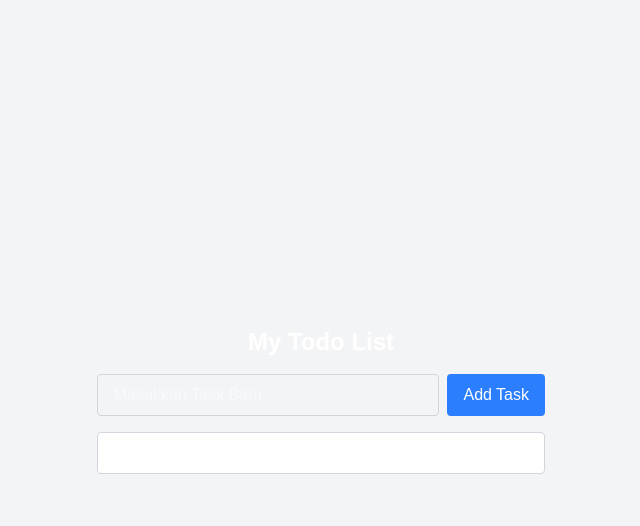
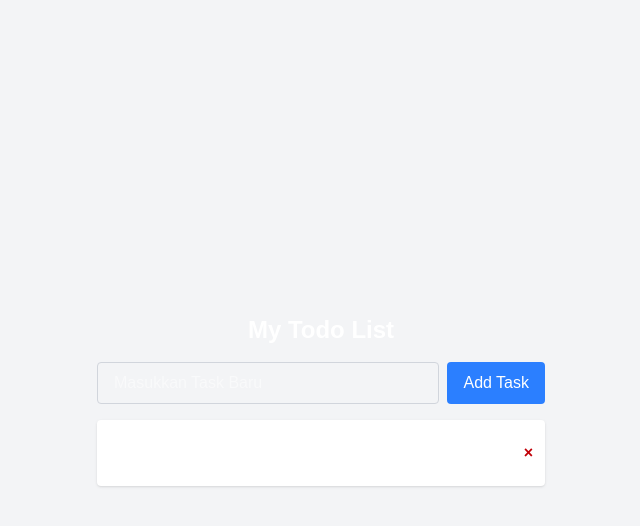
Before and after one commit to fitriyanianisa18/frontend-batch-4, a Next.js app: page /todo-list in a window 1280 px wide. Both pictures are taken after typing "Sample" into the empty fields and a click on the button "Add Task". Shown: the top 526 px of the page, without its empty margins (319-959 px from the left). Built offline with nearby package versions, Linux system fonts and the light colour scheme.

Commit message:
Add conditional rendering

```diff
--- a/src/app/todo-list/page.jsx
+++ b/src/app/todo-list/page.jsx
@@ -39,12 +39,33 @@ export default function Home() {
     ))
   }
 
+  const hasTodos = todos.length > 0
+
+  const deleteTodo = (id) => {
+    setTodos(todos.filter(todo => todo.id !== id))
+  }
+
   return (
     <main className="flex min-h-screen flex-col items-center justify-center p-6 bg-gray-100">
       <div className="w-full max-w-md space-y-4">
         <h1 className="text-2xl font-bold text-center">My Todo List</h1>
         <TodoInput input={input} setInput={setInput} addTodo={addTodo} />
-        <TodoList todos={todos} toggleDone={toggleDone} />
+
+        {/* 1. if-else */}
+          {/* {(() => {
+            if (!hasTodos) {
+              return <p className='text-center text-gray-500'>Task is empty. Please create a task.</p>
+            } else {
+              return <TodoList todos={todos} toggleDone={toggleDone} deleteTodo={deleteTodo}/>;
+            }
+          })()} */}
+
+          {/* 2. Ternary Operator */}
+          {/* {hasTodos ? <TodoList todos={todos} toggleDone={toggleDone} deleteTodo={deleteTodo}/> : <p className='text-center text-gray-500'>Task is empty. Please create a task.</p>} */}
+
+          {/* 3. Logical AND (&&) */}
+          {hasTodos && <TodoList todos={todos} toggleDone={toggleDone} deleteTodo={deleteTodo}/>}
+          {!hasTodos && <p className='text-center text-gray-500'>Task is empty. Please create a task.</p>}
       </div>
     </main>
   )
--- a/src/components/todoComponents/todoItem.jsx
+++ b/src/components/todoComponents/todoItem.jsx
@@ -1,14 +1,27 @@
-export default function TodoItem({ todo, toggleDone }) {
+export default function TodoItem({ todo, toggleDone, deleteTodo }) {
   return (
-    <li
-      onClick={() => toggleDone(todo.id)}
-      className={`px-4 py-2 rounded cursor-pointer ${
+    <div className="flex items-center justify-between bg-white rounded p-3 shadow-sm">
+      <span onClick={() => toggleDone(todo.id)} className={`px-4 py-2 rounded cursor-pointer ${
         todo.done
           ? 'bg-green-400 text-gray-500 line-through'
-          : 'bg-white border border-gray-300 hover:bg-gray-50'
-      }`}
-    >
-      {todo.text}
-    </li>
+          : 'bg-white border hover:bg-gray-50'
+      }`}>
+        {todo.text}
+      </span>
+      <button onClick={() => deleteTodo(todo.id)} className="ml-3 text-red-400 hover: text-red-700 font-bold">
+        &times;
+      </button>
+    </div>
+
+    // <li
+    //   onClick={() => toggleDone(todo.id)}
+      // className={`px-4 py-2 rounded cursor-pointer ${
+      //   todo.done
+      //     ? 'bg-green-400 text-gray-500 line-through'
+      //     : 'bg-white border border-gray-300 hover:bg-gray-50'
+      // }`}
+    // >
+    //   {todo.text}
+    // </li>
   )
 }
--- a/src/components/todoComponents/todoList.jsx
+++ b/src/components/todoComponents/todoList.jsx
@@ -1,10 +1,10 @@
 import TodoItem from '@/components/todoComponents/todoItem'
 
-export default function TodoList({ todos, toggleDone}) {
+export default function TodoList({ todos, toggleDone, deleteTodo}) {
 	return (
 		<ul className='space-y-2'>
 			{todos.map((todo) => (
-				<TodoItem key={todo.id} todo={todo} toggleDone={toggleDone} />
+				<TodoItem key={todo.id} todo={todo} toggleDone={toggleDone} deleteTodo={deleteTodo}/>
 			))}
 		</ul>
 	)
```
